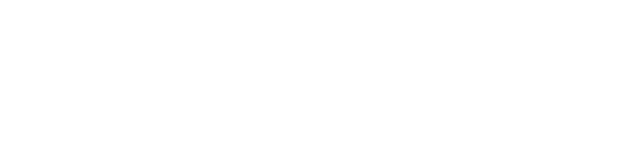
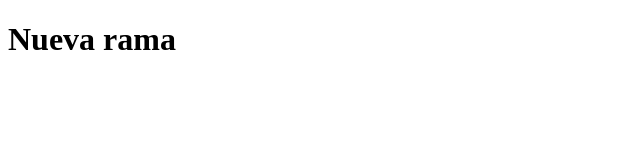
Before and after one commit to Enzoadrien/udemytest, a plain HTML site: page index.html in a window 1280 px wide. Shown: the whole page, without its empty margins (0-640 px from the left). Drawn offline with Linux system fonts and the light colour scheme.

Commit message:
actualiso nueva rama

```diff
--- a/index.html
+++ b/index.html
@@ -6,6 +6,8 @@
     <title>Document</title>
 </head>
 <body>
-
+    <main>
+        <h1>Nueva rama</h1>
+    </main>
 </body>
 </html>
```
